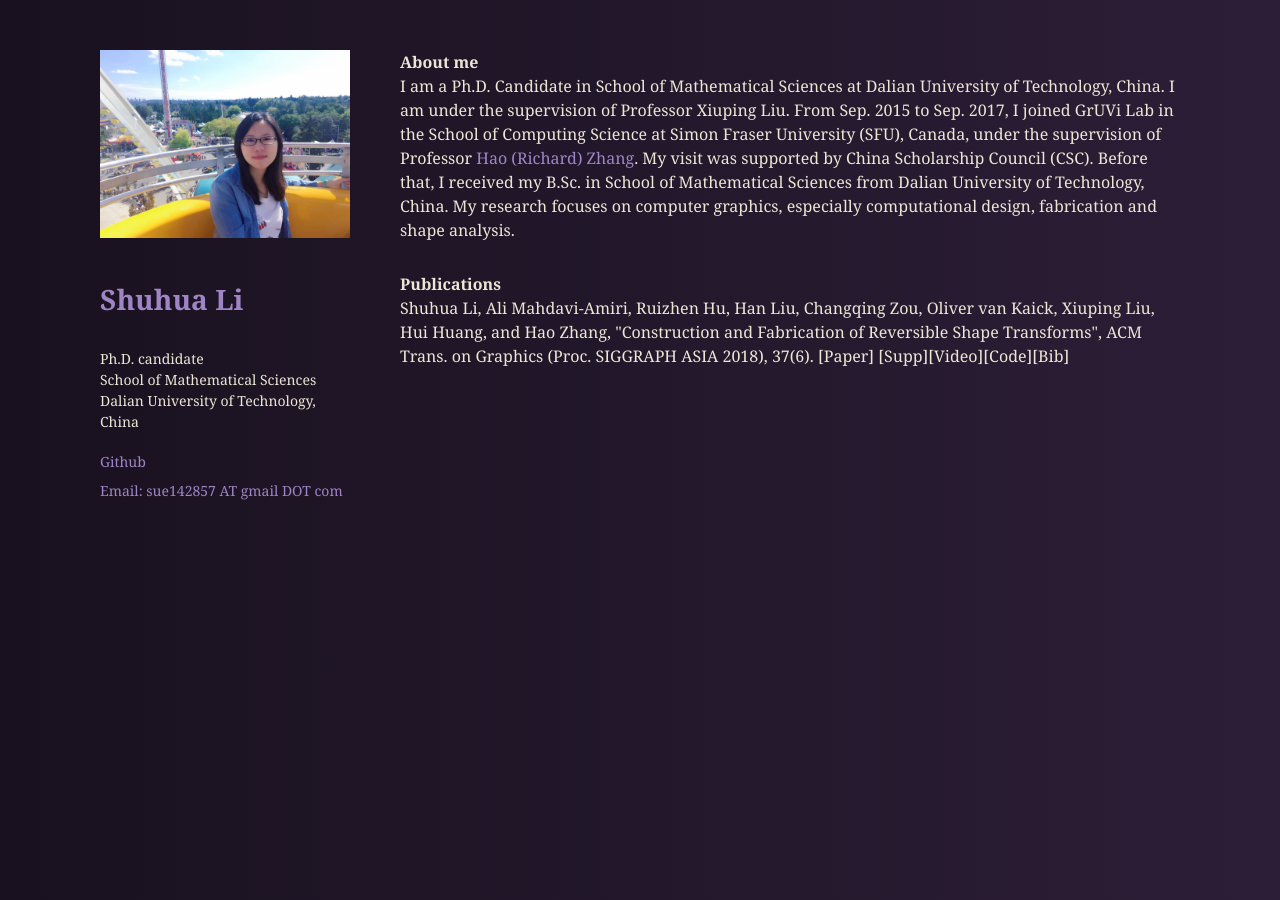
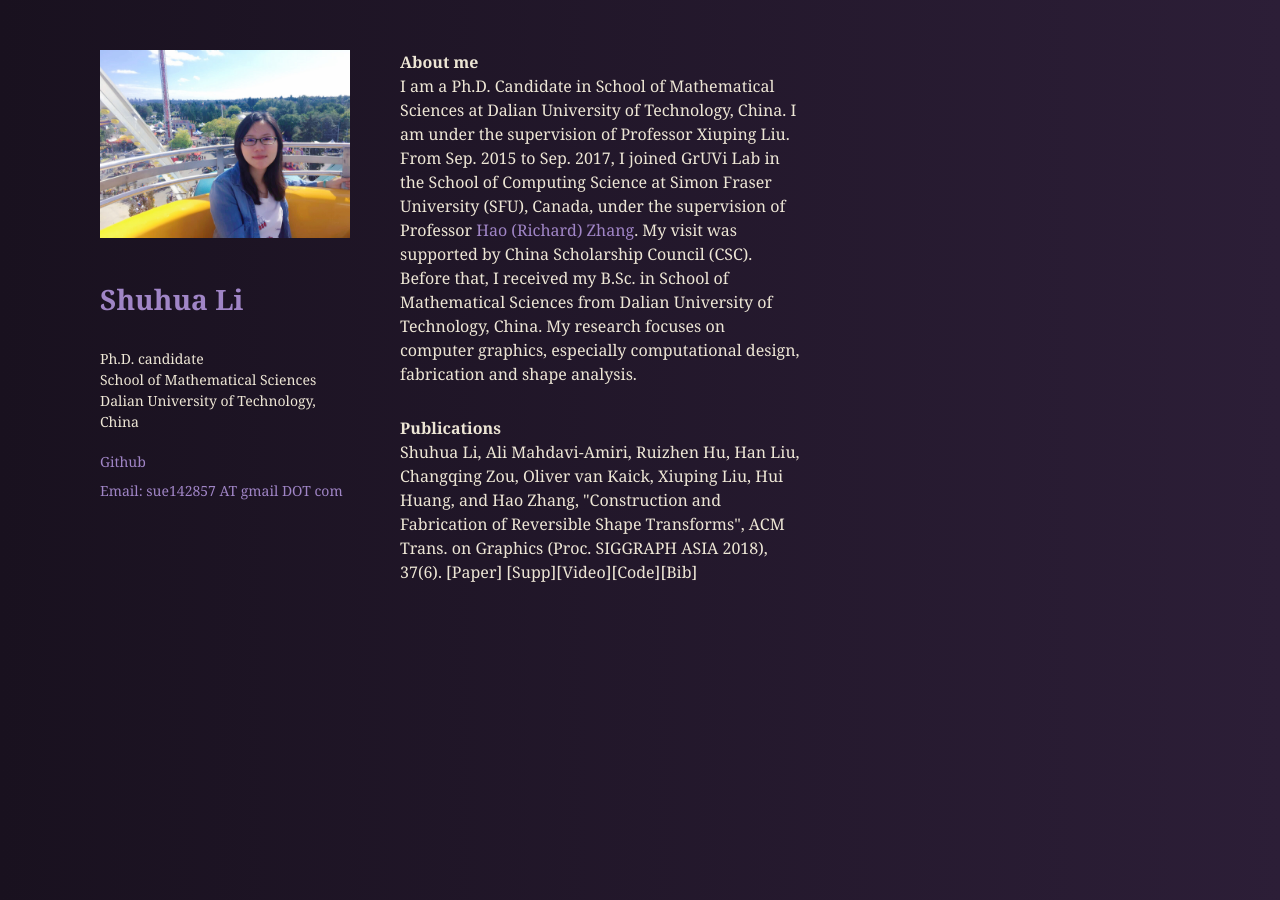
Before and after one commit to sergiokopplin/violet, a Jekyll site: the page built from index.html, in a window 1280 px wide. Built offline with Jekyll 4.4.1, drawn with Linux system fonts in a browser that asks for light colours.

Commit message:
Update section.sass

```diff
--- a/_sass/section.sass
+++ b/_sass/section.sass
@@ -9,7 +9,7 @@
   @media #{$above}
     margin-left: 250px
     font-size: 16px
-    max-width: 900px
+    max-width: 450px
 
 .content p
   margin-bottom: 30px
```
